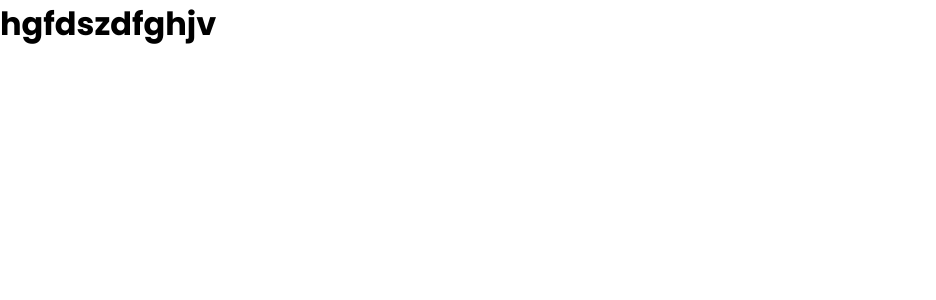
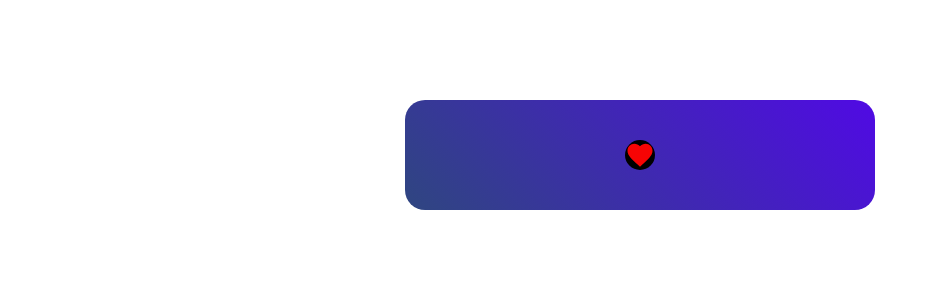
Before and after one commit to ziyahulhaq/Weather, a React (Vite) app: page /about in a window 1280 px wide. Shown: the top 300 px of the page, without its empty margins (0-936 px from the left). Built offline with nearby package versions, Linux system fonts and the light colour scheme; a web font is replaced by a local one.

Commit message:
added router page

```diff
--- /dev/null
+++ b/src/components/Home.css
@@ -0,0 +1,21 @@
+body{
+ bottom: "";
+}
+.Weather {
+    place-self: center;
+    padding: 40px;
+    border-radius: 40px;
+    background-image: linear-gradient(45deg, #2f4680 ,#500ae4);
+    display: flex;
+    flex-direction: column;
+    align-items: center;
+    backdrop-filter: blur(10px);
+    width: 100%;
+    max-width: 470px;
+    margin: 100px auto 0;
+    border-radius: 20px;
+    text-align: center;
+}
+.fav{
+    background-color: black;
+}
--- a/src/components/Home.jsx
+++ b/src/components/Home.jsx
@@ -1,11 +1,19 @@
 import React from 'react'
+import "./Home.css"
+import { MdOutlineFavorite } from "react-icons/md";
 
 const Home = () => {
   return (
-    <div>
-      <h1>hgfdszdfghjv</h1>
-    </div>
+     <div className="Weather">
+              <div className="search-bar">
+        <MdOutlineFavorite className="fav"/>
+
+                {/* <input type='text' placeholder='type'></input> */}
+              </div>
+
+     </div>
   )
 }
 
+
 export default Home
--- a/src/components/Open.jsx
+++ b/src/components/Open.jsx
@@ -7,7 +7,17 @@ function Open() {
   const inputRef = useRef();
   const [weatherdata, setweatherdata] = useState(false);
   const [error, setError] = useState("");
+  useEffect(() => {
+    try {
+      const savedNotes = JSON.parse(localStorage.getItem("weatherdata"));
 
+      if (savedNotes) {
+        setweatherdata(savedNotes);
+      }
+    } catch (e) {
+      console.error("Failed to parse saved notes", e);
+    }
+  }, []);
 
   const ApiKey = "87c6e5db41cc3ad5da364d6a15b705a1";
 
@@ -20,7 +30,7 @@ function Open() {
       const url = `https://api.openweathermap.org/data/2.5/weather?q=${city}&appid=${ApiKey}&units=metric`;
       const response = await fetch(url);
       const data = await response.json();
-      console.log("ithuu", data);
+      // console.log("ithuu", data);
       setweatherdata({
         humidity: data.main.humidity,
         windspeed: data.wind.speed,
@@ -32,23 +42,24 @@ function Open() {
       setError(error);
     }
   };
+
   useEffect(() => {
-    search("valiyaparamba");
-  }, []);
+    if (weatherdata) {
+      localStorage.setItem("weatherdata", JSON.stringify(weatherdata));
+    }
+  }, [weatherdata]);
+
   return (
     <div className="Weather">
       <div className="search-bar">
-        <MdOutlineFavorite
-          className="fav"
-          // onClick={}
-        />
+        <MdOutlineFavorite className="fav" />
         <input ref={inputRef} type="text" placeholder="search" />
         <CiSearch
           className="search-icon"
           onClick={() => search(inputRef.current.value)}
         />
       </div>
-      <p className="city-font">{error && "City not found"}</p>
+      <h1 className="city-font">{error && "City not found"}</h1>
       <img src="/images/sun-39.png" alt="" className="weather-icon"></img>
       <p className="temperature">{weatherdata.temperature}°C</p>
       <p className="location">{weatherdata.location}</p>
@@ -74,3 +85,95 @@ function Open() {
 }
 
 export default Open;
+
+// import { useEffect, useRef, useState } from "react";
+// import "./Open.css";
+// import { CiSearch } from "react-icons/ci";
+// import { MdOutlineFavorite } from "react-icons/md";
+
+// function Open() {
+//   const inputRef = useRef();
+//   const [weatherdata, setweatherdata] = useState(false);
+//   const [error, setError] = useState("");
+//   useEffect(() => {
+//     try {
+//       const savedNotes = JSON.parse(localStorage.getItem("weatherdata"));
+//       if (Array.isArray(savedNotes)) {
+//         setweatherdata(savedNotes);
+//       }
+//     } catch (e) {
+//       console.error("Failed to parse saved notes", e);
+//     }
+//   }, []);
+
+//   const ApiKey = "87c6e5db41cc3ad5da364d6a15b705a1";
+
+//   const search = async (city) => {
+//     if (city === "") {
+//       alert("ullupp undo da");
+//       return;
+//     }
+//     try {
+//       const url = `https://api.openweathermap.org/data/2.5/weather?q=${city}&appid=${ApiKey}&units=metric`;
+//       const response = await fetch(url);
+//       const data = await response.json();
+//       // console.log("ithuu", data);
+//       setweatherdata({
+//         humidity: data.main.humidity,
+//         windspeed: data.wind.speed,
+//         temperature: data.main.temp,
+//         location: data.name,
+//       });
+//     } catch (error) {
+//       console.log(error);
+//       setError(error);
+//     }
+//   };
+//   // useEffect(() => {
+//   //   search("valiyaparamba");
+//   // }, []);
+
+//     useEffect(() => {
+//     localStorage.setItem("weatherdata", JSON.stringify(weatherdata));
+//   }, [weatherdata]);
+
+//   return (
+//     <div className="Weather">
+//       <div className="search-bar">
+//         <MdOutlineFavorite
+//           className="fav"
+//           // onClick={}      <h1 className="city-font">{error &&  "City not found"}</h1>
+
+//         />
+//         <input ref={inputRef} type="text" placeholder="search" />
+//         <CiSearch
+//           className="search-icon"
+//           onClick={() => search(inputRef.current.value)}
+//         />
+//       </div>
+//       <h1 className="city-font">{error &&  "City not found"}</h1>
+//       <img src="/images/sun-39.png" alt="" className="weather-icon"></img>
+//       <p className="temperature">{weatherdata.temperature}°C</p>
+//       <p className="location">{weatherdata.location}</p>
+//       <div className="weather-data">
+//         <div className="col">
+//           <img src="/images/humidity.png" alt="" height="40"></img>
+//           <div>
+//             <p>{weatherdata?.humidity}%</p>
+//             <span>Humidity</span>
+//           </div>
+//         </div>
+
+//         <div className="col">
+//           <img src="/public/images/width.jpeg" alt="" height="30"></img>
+//           <div>
+//             <p>{weatherdata.windspeed}km/h</p>
+//             <span>Wind Speed</span>
+//           </div>
+//         </div>
+//       </div>
+//     </div>
+//   );
+// }
+
+// export default Open;
--- a/src/main.jsx
+++ b/src/main.jsx
@@ -2,7 +2,7 @@ import { StrictMode } from 'react'
 import { createRoot } from 'react-dom/client'
 import Open from './components/Open'
 import Home from './components/Home'
-// import App from './App'
+
 import { createBrowserRouter, RouterProvider } from 'react-router-dom'
 const router=createBrowserRouter([
   {path:"/",element:<Open />},
@@ -11,7 +11,6 @@ const router=createBrowserRouter([
 
 createRoot(document.getElementById('root')).render(
   <StrictMode>
-    {/* <App /> */}
     <RouterProvider router={router}/>
   </StrictMode>,
 )
```
